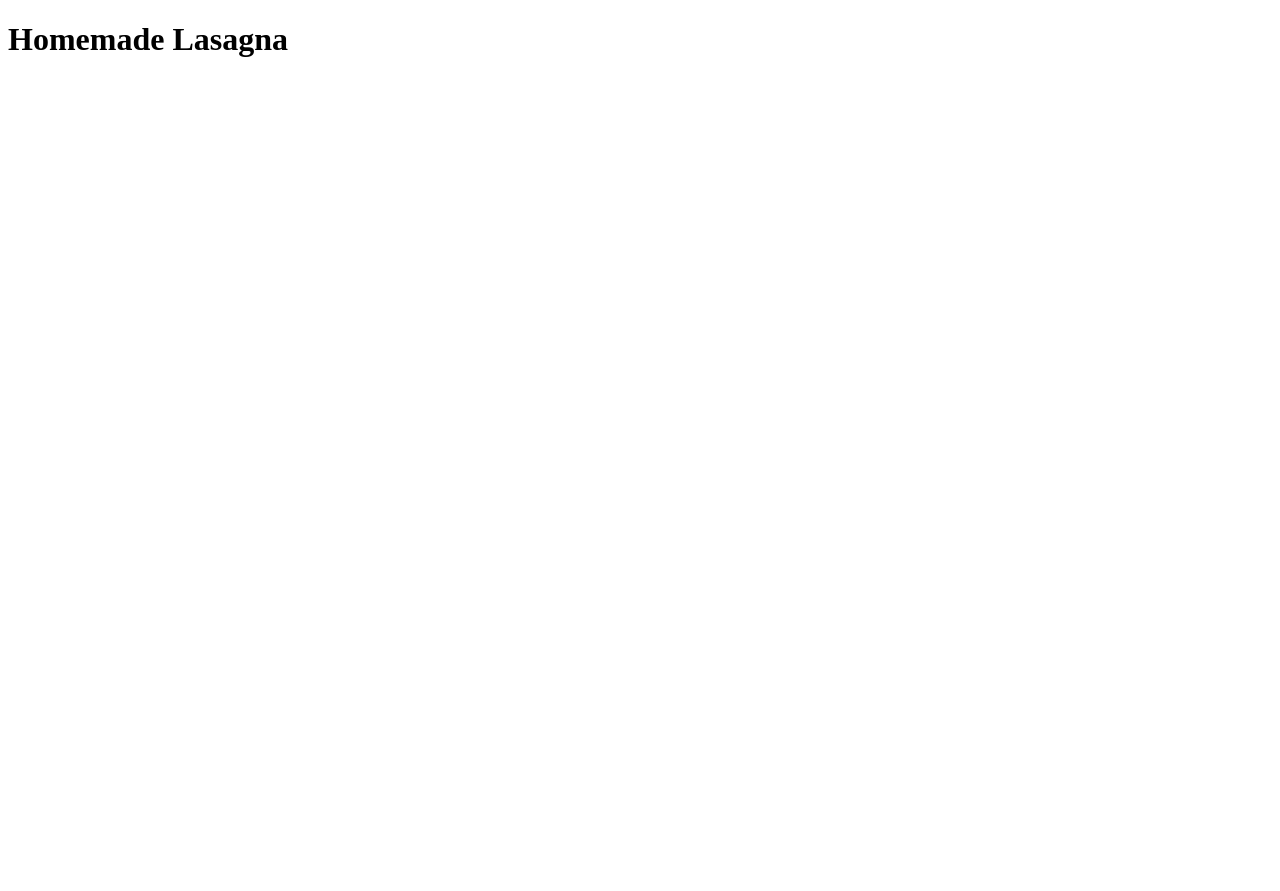
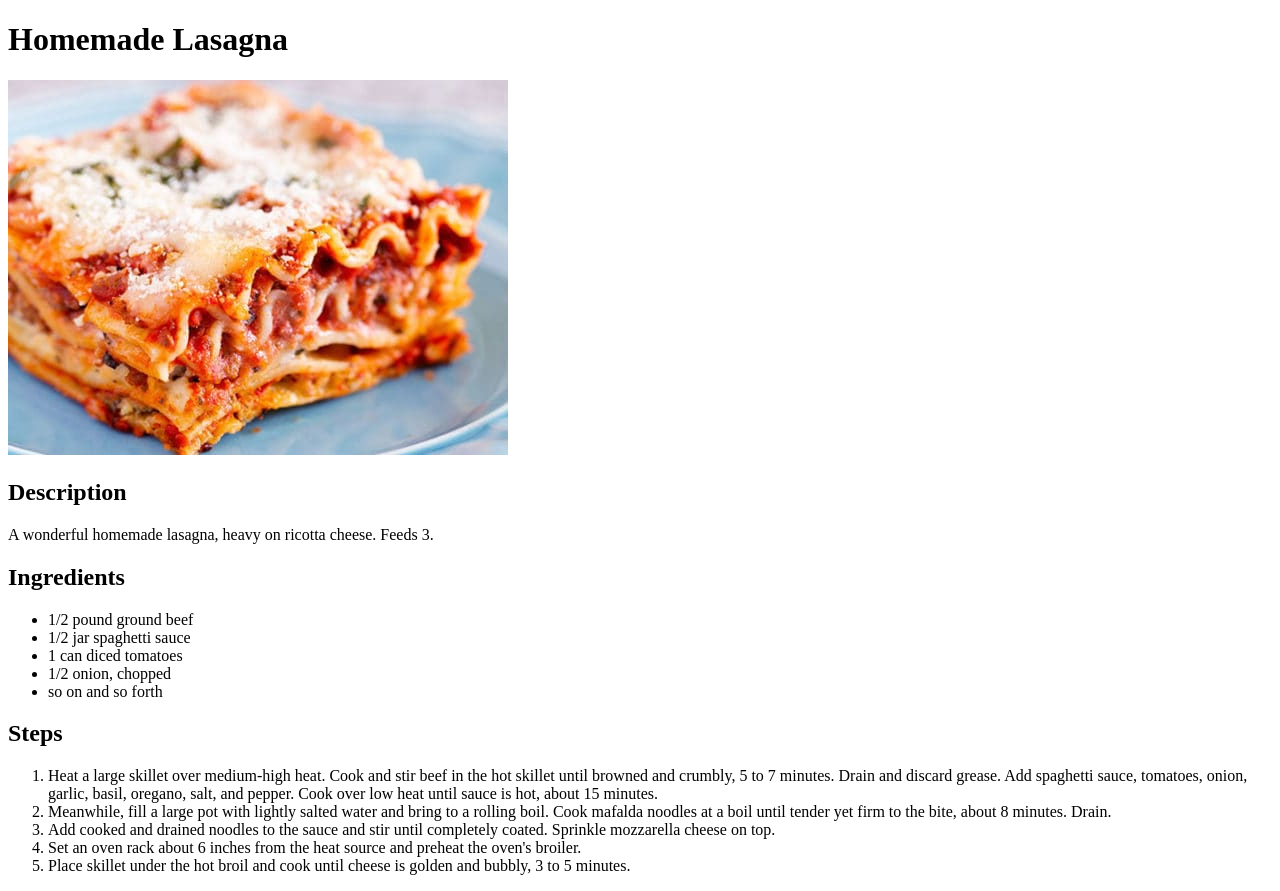
Before and after one commit to SomeGuy143/odin-recipies, a plain HTML site: page recipes/lasagna.html in a window 1280 px wide. Before the commit the page ends 800 px from the top, so only its background shows below. Drawn offline with Linux system fonts and the light colour scheme.

Commit message:
Add image folder and basic content to lasagna recipe page

```diff
--- a/recipes/lasagna.html
+++ b/recipes/lasagna.html
@@ -8,5 +8,27 @@
 
     <body>
         <h1>Homemade Lasagna</h1>
+        <img src="../img/Best-Lasagna-550-500x375.jpg" alt="A delicious looking slice of lasagna">
+        <h2>Description</h2>
+        <p>A wonderful homemade lasagna, heavy on ricotta cheese. Feeds 3.</p>
+        <h2>Ingredients</h2>
+        <ul>
+            <li>1/2 pound ground beef</li>
+            <li>1/2 jar spaghetti sauce</li>
+            <li>1 can diced tomatoes</li>
+            <li>1/2 onion, chopped</li>
+            <li>so on and so forth</li>
+        </ul>
+        <h2>Steps</h2>
+        <ol>
+            <li>Heat a large skillet over medium-high heat. Cook and stir beef in the hot skillet until browned and crumbly,
+                5 to 7 minutes. Drain and discard grease. Add spaghetti sauce, tomatoes, onion, garlic, basil, oregano, salt,
+                and pepper. Cook over low heat until sauce is hot, about 15 minutes.</li>
+            <li>Meanwhile, fill a large pot with lightly salted water and bring to a rolling boil. Cook mafalda noodles at a
+                boil until tender yet firm to the bite, about 8 minutes. Drain.</li>
+            <li>Add cooked and drained noodles to the sauce and stir until completely coated. Sprinkle mozzarella cheese on top.</li>
+            <li>Set an oven rack about 6 inches from the heat source and preheat the oven's broiler.</li>
+            <li>Place skillet under the hot broil and cook until cheese is golden and bubbly, 3 to 5 minutes.</li>
+        <ol>
     </body>
 </html>
```
Also changed, not shown: img/Best-Lasagna-550-500x375.jpg (added).
